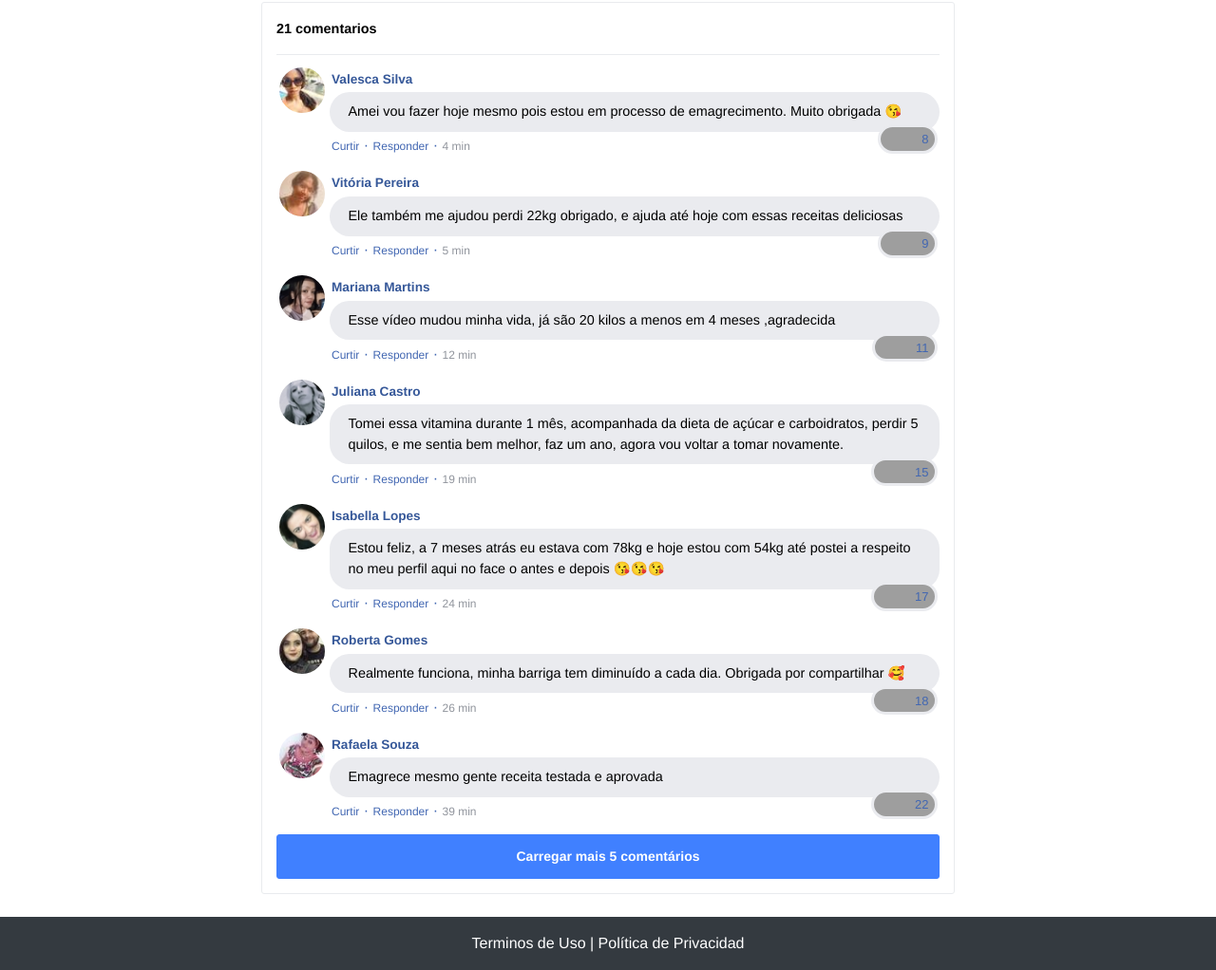
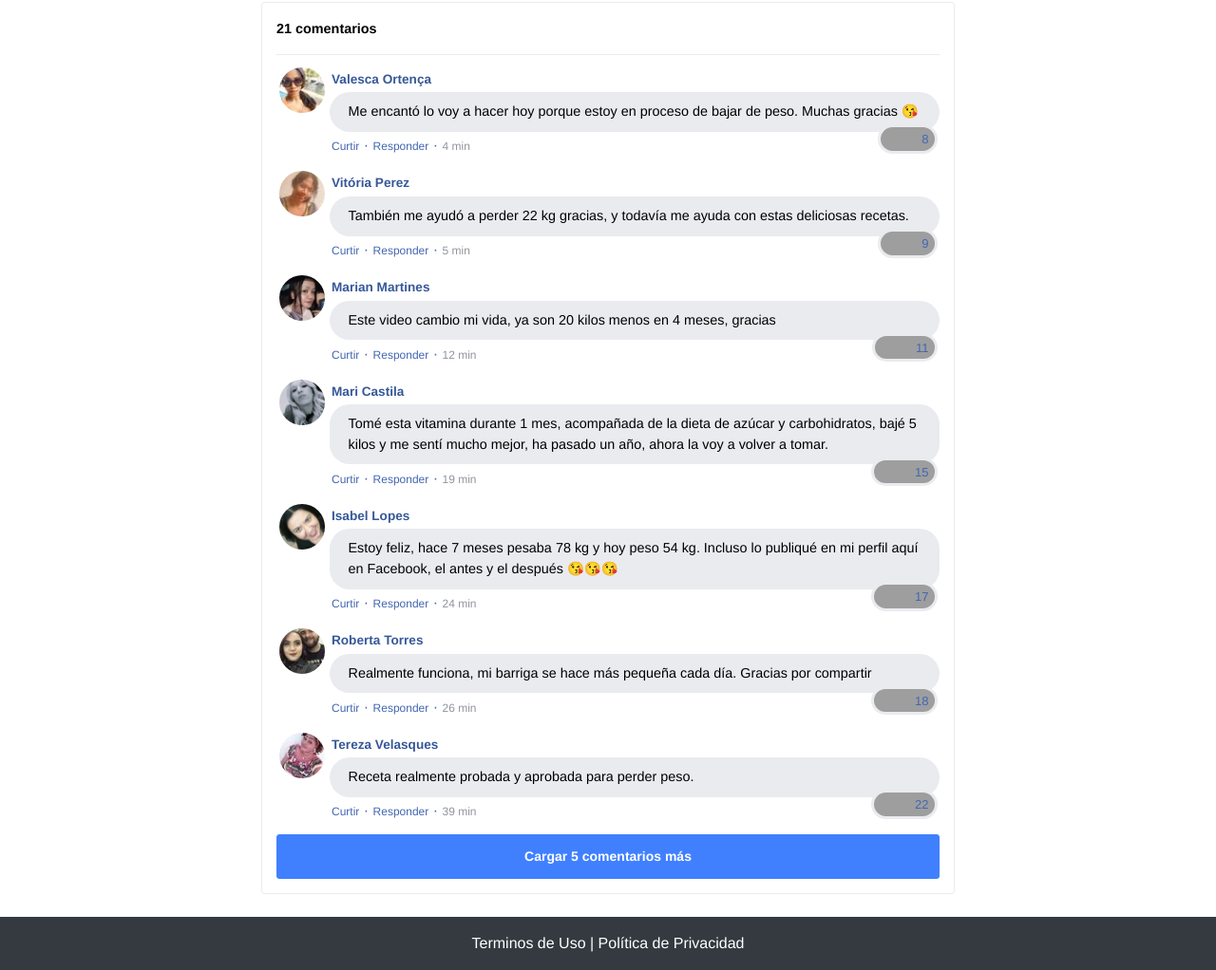
Before and after one commit to leokochella/protocolocerograsas.online, a plain HTML site: page index.html in a window 1280 px wide. Shown: the part 783-1805 px from the top of the page at 95% size. Drawn offline with nearby package versions, Linux system fonts and the light colour scheme; grey boxes are pictures that could not be loaded; a script that the page names is missing.

Commit message:
Update index.html

```diff
--- a/index.html
+++ b/index.html
@@ -90,12 +90,12 @@
                           src="./assets/img/comentarios/m2.jpeg"></td>
                       <td>
                         <font class="fb-comments-comment-name">
-                          <name>Valesca Silva</name>
+                          <name>Valesca Ortença</name>
                         </font>
                       </td>
                     </tr>
                     <tr>
-                      <td class="fb-comments-comment-text">Amei vou fazer hoje mesmo pois estou em processo de emagrecimento. Muito obrigada 😘</td>
+                      <td class="fb-comments-comment-text">Me encantó lo voy a hacer hoy porque estoy en proceso de bajar de peso. Muchas gracias 😘</td>
                     </tr>
                     <tr>
                       <td class="fb-comments-comment-actions">
@@ -119,12 +119,12 @@
                           src="./assets/img/comentarios/m3.jpeg"></td>
                       <td>
                         <font class="fb-comments-comment-name">
-                          <name>Vitória Pereira</name>
+                          <name>Vitória Perez</name>
                         </font>
                       </td>
                     </tr>
                     <tr>
-                      <td class="fb-comments-comment-text">Ele também me ajudou perdi 22kg obrigado, e ajuda até hoje com essas receitas deliciosas</td>
+                      <td class="fb-comments-comment-text">También me ayudó a perder 22 kg gracias, y todavía me ayuda con estas deliciosas recetas.</td>
                     </tr>
                     <tr>
                       <td class="fb-comments-comment-actions">
@@ -148,12 +148,12 @@
                           src="./assets/img/comentarios/m4.jpeg"></td>
                       <td>
                         <font class="fb-comments-comment-name">
-                          <name>Mariana Martins</name>
+                          <name>Marian Martines</name>
                         </font>
                       </td>
                     </tr>
                     <tr>
-                      <td class="fb-comments-comment-text">Esse vídeo mudou minha vida, já são 20 kilos a menos em 4 meses ,agradecida</td>
+                      <td class="fb-comments-comment-text">Este video cambio mi vida, ya son 20 kilos menos en 4 meses, gracias</td>
                     </tr>
                     <tr>
                       <td class="fb-comments-comment-actions">
@@ -177,12 +177,12 @@
                           src="./assets/img/comentarios/m5.jpeg"></td>
                       <td>
                         <font class="fb-comments-comment-name">
-                          <name>Juliana Castro</name>
+                          <name>Mari Castila</name>
                         </font>
                       </td>
                     </tr>
                     <tr>
-                      <td class="fb-comments-comment-text">Tomei essa vitamina durante 1 mês, acompanhada da dieta de açúcar e carboidratos, perdir 5 quilos, e me sentia bem melhor, faz um ano, agora vou voltar a tomar novamente.</td>
+                      <td class="fb-comments-comment-text">Tomé esta vitamina durante 1 mes, acompañada de la dieta de azúcar y carbohidratos, bajé 5 kilos y me sentí mucho mejor, ha pasado un año, ahora la voy a volver a tomar.</td>
                     </tr>
                     <tr>
                       <td class="fb-comments-comment-actions">
@@ -206,12 +206,12 @@
                           src="./assets/img/comentarios/m6.jpeg"></td>
                       <td>
                         <font class="fb-comments-comment-name">
-                          <name>Isabella Lopes</name>
+                          <name>Isabel Lopes</name>
                         </font>
                       </td>
                     </tr>
                     <tr>
-                      <td class="fb-comments-comment-text">Estou feliz, a 7 meses atrás eu estava com 78kg e hoje estou com 54kg até postei a respeito no meu perfil aqui no face o antes e depois 😘😘😘</td>
+                      <td class="fb-comments-comment-text">Estoy feliz, hace 7 meses pesaba 78 kg y hoy peso 54 kg. Incluso lo publiqué en mi perfil aquí en Facebook, el antes y el después 😘😘😘</td>
                     </tr>
                     <tr>
                       <td class="fb-comments-comment-actions">
@@ -235,12 +235,12 @@
                           src="./assets/img/comentarios/m7.jpeg"></td>
                       <td>
                         <font class="fb-comments-comment-name">
-                          <name>Roberta Gomes</name>
+                          <name>Roberta Torres</name>
                         </font>
                       </td>
                     </tr>
                     <tr>
-                      <td class="fb-comments-comment-text">Realmente funciona, minha barriga tem diminuído a cada dia. Obrigada por compartilhar 🥰</td>
+                      <td class="fb-comments-comment-text">Realmente funciona, mi barriga se hace más pequeña cada día. Gracias por compartir   </td>
                     </tr>
                     <tr>
                       <td class="fb-comments-comment-actions">
@@ -265,12 +265,12 @@
                       </td>
                       <td>
                         <font class="fb-comments-comment-name">
-                          <name>Rafaela Souza</name>
+                          <name>Tereza Velasques</name>
                         </font>
                       </td>
                     </tr>
                     <tr>
-                      <td class="fb-comments-comment-text">Emagrece mesmo gente receita testada e aprovada</td>
+                      <td class="fb-comments-comment-text">Receta realmente probada y aprobada para perder peso.</td>
                     </tr>
                     <tr>
                       <td class="fb-comments-comment-actions">
@@ -286,7 +286,7 @@
                   </tbody>
                 </table>
               </div>
-              <button class="fb-comments-loadmore" onclick="javascript:loadMore();">Carregar mais 5 comentários</button>
+              <button class="fb-comments-loadmore" onclick="javascript:loadMore();">Cargar 5 comentarios más</button>
               <div style="display:none" id="more">
                 <div class="fb-comments-wrapper">
                   <table class="fb-comments-comment" id="10">
@@ -297,12 +297,12 @@
                         </td>
                         <td>
                           <font class="fb-comments-comment-name">
-                            <name>Ana Sofia</name>
+                            <name>Sofia Garcia</name>
                           </font>
                         </td>
                       </tr>
                       <tr>
-                        <td class="fb-comments-comment-text">Maravilhosa melhor de todas fez 7dias tomando e 7 klos já conseguir eliminar tô muito feliz obrigado 😍😍😍</td>
+                        <td class="fb-comments-comment-text">Maravilloso lo mejor llevo 7 dias tomándolo y 7 kilos ya puedo eliminar estoy muy feliz gracias 😍😍😍</td>
                       </tr>
                       <tr>
                         <td class="fb-comments-comment-actions">
@@ -327,12 +327,12 @@
                         </td>
                         <td>
                           <font class="fb-comments-comment-name">
-                            <name>Laura Flores</name>
+                            <name>Carmen Torino</name>
                           </font>
                         </td>
                       </tr>
                       <tr>
-                        <td class="fb-comments-comment-text">Eu já estou tomando, já eliminei 7 kls, já fez muita diferença, minhas roupas estavam todas apertadas,  ágora já estão largas, estou num pós operatório de coluna por isso engordei muito 15 Kg, estava sentindo muita dor agora amenizou muito depois que emagreci já consigo andar mais q antes 🙏🙏🙏🙏🙏🙏</td>
+                        <td class="fb-comments-comment-text">Ya lo estoy tomando, ya eliminé 7 kg, ha hecho mucha diferencia, mi ropa estaba toda ajustada, ahora está suelta, estoy en postoperación de la columna, así que gané mucho peso 15 kg, sentía mucho dolor ahora se alivió mucho después de perder peso puedo caminar más que antes 🙏🙏🙏🙏🙏🙏</td>
                       </tr>
                       <tr>
                         <td class="fb-comments-comment-actions">
@@ -357,12 +357,12 @@
                         </td>
                         <td>
                           <font class="fb-comments-comment-name">
-                            <name>Daniela Costa</name>
+                            <name>Luna Costa</name>
                           </font>
                         </td>
                       </tr>
                       <tr>
-                        <td class="fb-comments-comment-text">Muito Obrigada tem me ajudado e muito,Adorei ...Durmo super bem e vendo resultado ..🌹🥰🙋</td>
+                        <td class="fb-comments-comment-text">Muchas gracias me ha ayudado mucho, me ha encantado... duermo muy bien y viendo resultados..🌹  🙋</td>
                       </tr>
                       <tr>
                         <td class="fb-comments-comment-actions">
@@ -386,12 +386,12 @@
                             src="./assets/img/comentarios/m17.jpeg"></td>
                         <td>
                           <font class="fb-comments-comment-name">
-                            <name>Juliana Dias</name>
+                            <name>Yelitza Dias</name>
                           </font>
                         </td>
                       </tr>
                       <tr>
-                        <td class="fb-comments-comment-text">Em duas semanas comecei a ver resultados, muito bom</td>
+                        <td class="fb-comments-comment-text">En dos semanas comencé a ver resultados, muy buenos</td>
                       </tr>
                       <tr>
                         <td class="fb-comments-comment-actions">
@@ -416,12 +416,12 @@
                         </td>
                         <td>
                           <font class="fb-comments-comment-name">
-                            <name>Isabelle Correia</name>
+                            <name>Isabelle Correa</name>
                           </font>
                         </td>
                       </tr>
                       <tr>
-                        <td class="fb-comments-comment-text">Meu irmão perdeu 6 kl em 15 dias... vou começar hj rsrs</td>
+                        <td class="fb-comments-comment-text">Mi hermano perdio 6 kl en 15 dias... Empiezo hoy jajaja</td>
                       </tr>
                       <tr>
                         <td class="fb-comments-comment-actions">
```
